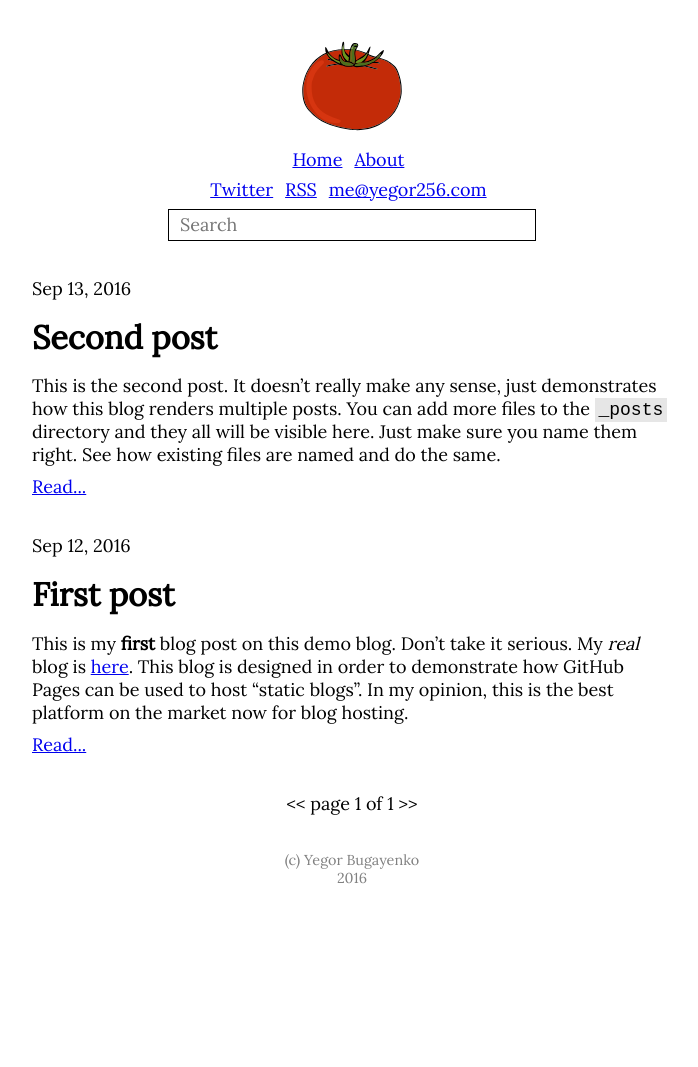
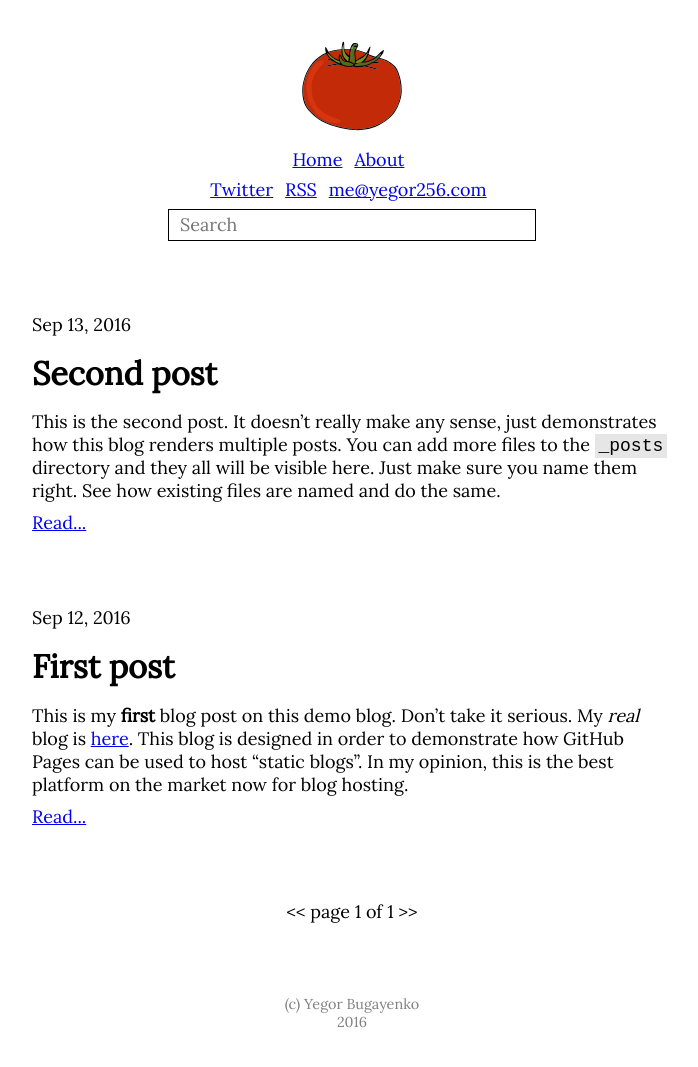
Before and after one commit to yegor256/bloghacks, a Jekyll site: the page built from index.html, in a window 1280 px wide. Shown: the whole page, without its empty margins (288-986 px from the left). Built offline with Jekyll 4.4.1, drawn with Linux system fonts in a browser that asks for light colours; the list of posts is cut into pages by our own code; before the commit the page ends 923 px from its top, so only the background shows below that.

Commit message:
bigger space

```diff
--- a/css/main.scss
+++ b/css/main.scss
@@ -49,7 +49,7 @@ header {
 }
 
 article {
-  margin: 2em 0;
+  margin: 4em 0;
   h1 {
     font-weight: bold;
     font-size: 1.8em;
```
